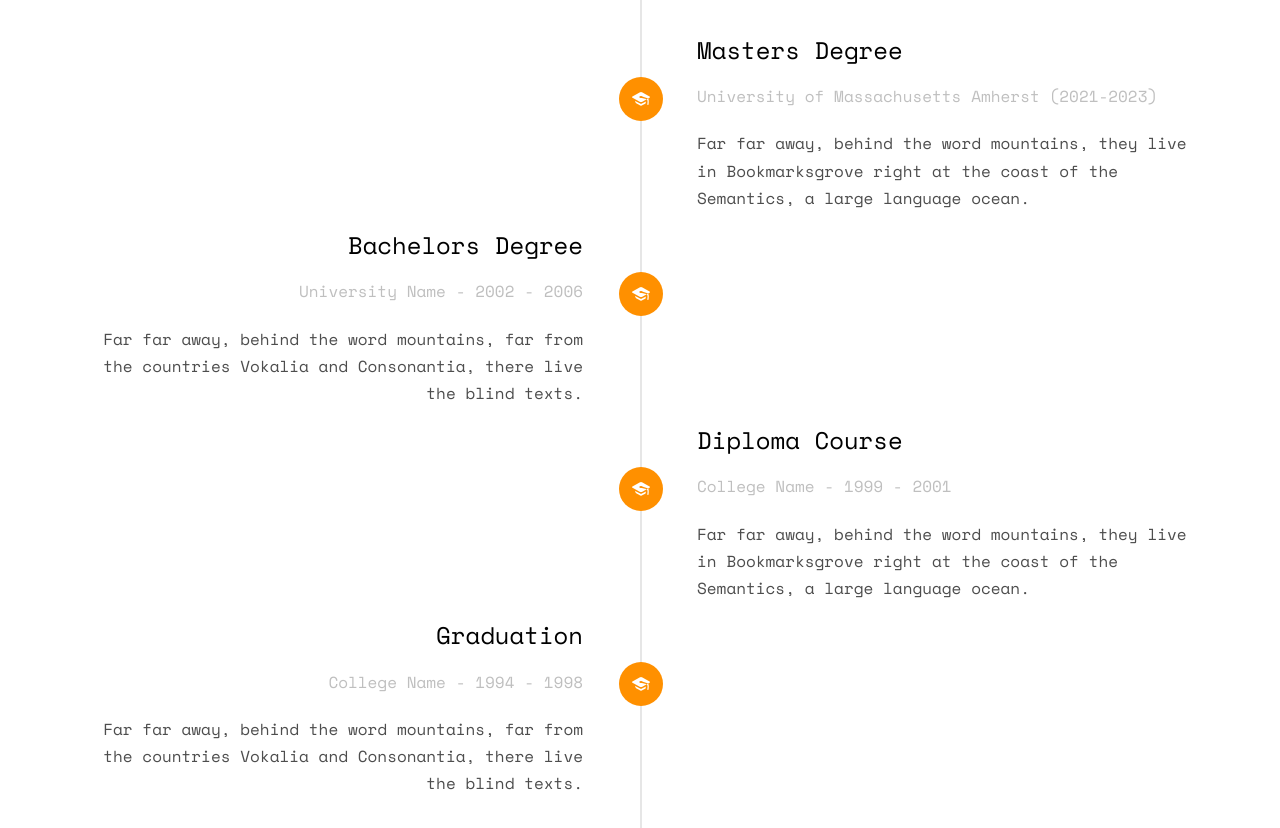
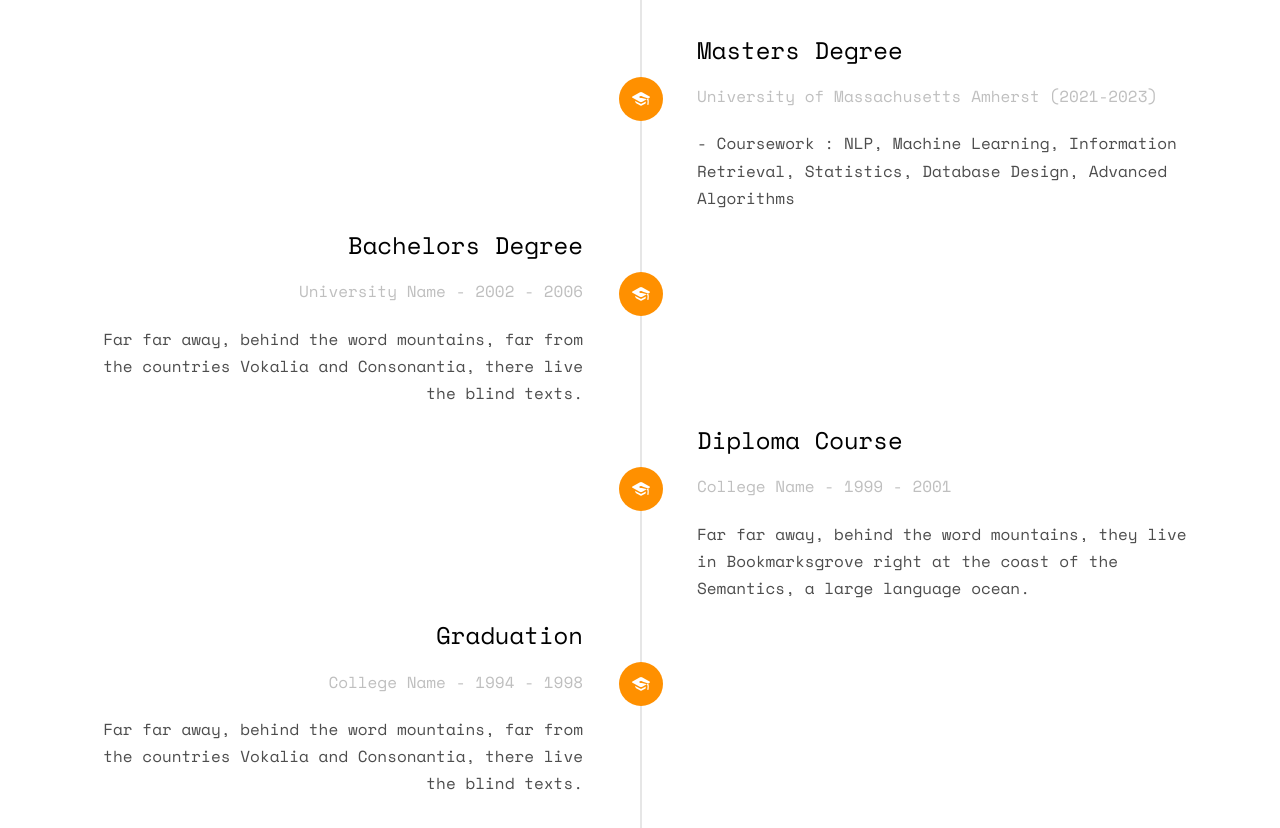
Before and after one commit to hananthakris/hananthakris.github.io, a plain HTML site: page index.html in a window 1280 px wide. Shown: the part 3408-4236 px from the top of the page. Drawn offline with nearby package versions, Linux system fonts and the light colour scheme; some packages are replaced by stand-ins of ours; no server answers; files whose address does not match are found by name.

Commit message:
coursework

```diff
--- a/index.html
+++ b/index.html
@@ -203,7 +203,8 @@
 									<span class="company"> University of Massachusetts Amherst (2021-2023) </span>
 								</div>
 								<div class="timeline-body">
-									<p>Far far away, behind the word mountains, they live in Bookmarksgrove right at the coast of the Semantics, a large language ocean.</p>
+									<p> - Coursework : NLP, Machine Learning, Information Retrieval, Statistics, Database Design, Advanced Algorithms
+									</p>
 								</div>
 							</div>
 						</li>
```
